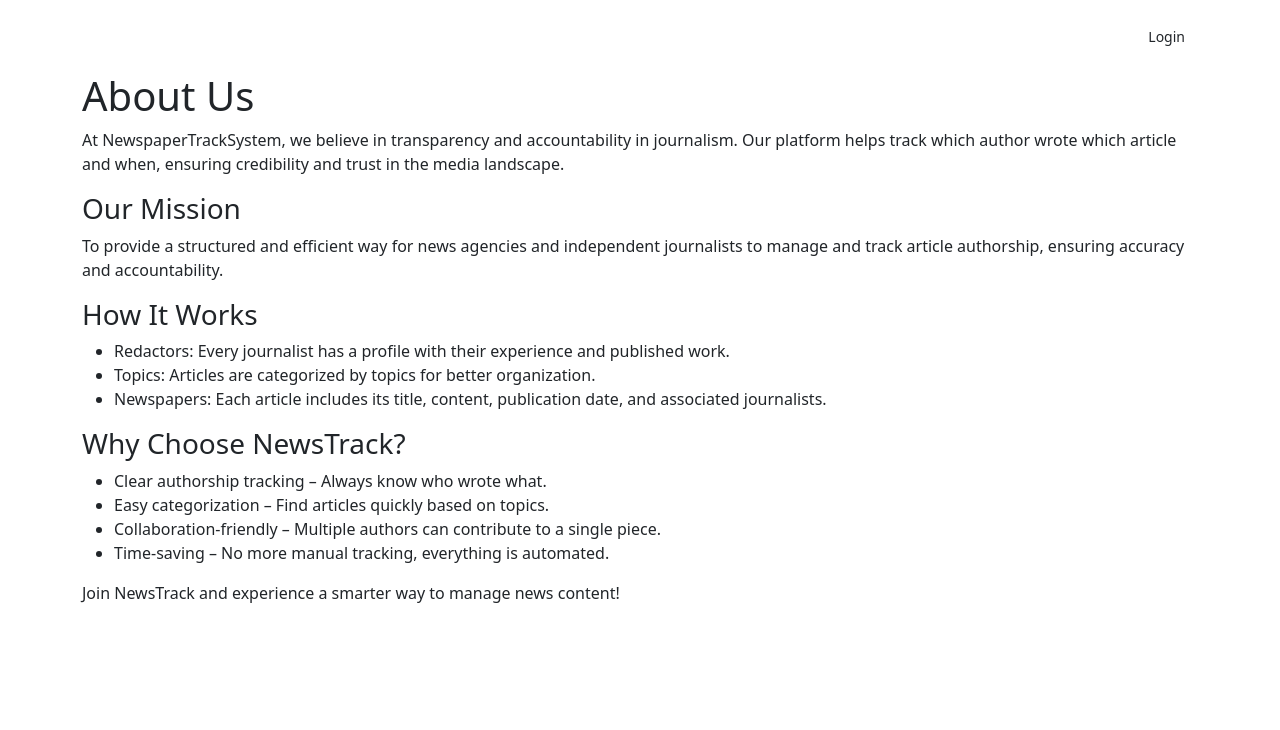
After one commit to dkornit/inform-agency, a Django app: page /about in a window 1280 px wide. The commit adds this page. Shown: the top 730 px of the page. Run offline with Django 5.2, Linux system fonts and the light colour scheme; some libraries are stand-ins or nearby versions.

```diff
--- a/app/urls.py
+++ b/app/urls.py
@@ -15,8 +15,8 @@ from app.views import (index,
                        RedactorDeleteView,
                        TopicCreateView,
                        TopicUpdateView,
-                       TopicDeleteView
-                    )
+                       TopicDeleteView, about_us
+                       )
 
 app_name = "app"
 
@@ -37,5 +37,5 @@ urlpatterns = [
     path("topics/create/", TopicCreateView.as_view(), name="topic-create"),
     path("topics/<int:pk>/update", TopicUpdateView.as_view(), name="topic-update"),
     path("topics/<int:pk>/delete", TopicDeleteView.as_view(), name="topic-delete"),
-
+    path("about", about_us, name="about-us")
 ]
--- a/app/views.py
+++ b/app/views.py
@@ -3,6 +3,7 @@ from django.urls import reverse_lazy
 from django.views import generic
 from django.shortcuts import render
 
+from app.forms import NewspaperSearchForm
 from app.models import Newspaper, Redactor, Topic
 
 
@@ -25,10 +26,29 @@ def index(request):
     return render(request, "app/index.html", context=context)
 
 
+def about_us(request):
+    return render(request, 'app/about_us.html')
+
+
 class NewspaperListView(generic.ListView):
     model = Newspaper
     template_name = "app/newspaper_list.html"
+    queryset = Newspaper.objects.select_related("topic")
     paginate_by = 3
+
+    def get_context_data(self, **kwargs):
+        context = super(NewspaperListView, self).get_context_data(**kwargs)
+        title = self.request.GET.get("title", "")
+        context['search_form'] = NewspaperSearchForm(
+            initial={"title": title}
+        )
+        return context
+
+    def get_queryset(self):
+        form = NewspaperSearchForm(self.request.GET)
+        if form.is_valid():
+            return self.queryset.filter(title__icontains=form.cleaned_data["title"])
+        return self.queryset
 
 
 class NewspaperDetailView(generic.DetailView):
@@ -77,15 +97,19 @@ class RedactorCreateView(LoginRequiredMixin, generic.CreateView):
 
 
 class RedactorUpdateView(LoginRequiredMixin, generic.UpdateView):
-    model = Newspaper
-    fields = ("year_of_experience")
+    model = Redactor
+    fields = ("first_name", "last_name", "year_of_experience",)
     success_url = reverse_lazy("app:redactor-list")
     template_name = "app/redactor_form.html"
 
+    def get_context_data(self, **kwargs):
+        context = super().get_context_data(**kwargs)
+        context['extra_data'] = 'Some extra data'
+        return context
 
 class RedactorDeleteView(LoginRequiredMixin, generic.DeleteView):
     model = Redactor
-    success_url = reverse_lazy("app:redactor-delete")
+    success_url = reverse_lazy("app:redactor-list")
 
 
 class TopicListView(generic.ListView):
--- /dev/null
+++ b/templates/app/about_us.html
@@ -0,0 +1,30 @@
+{% extends "layouts/base.html" %}
+
+{% block content %}
+
+    <section class="py-9">
+      <div class="container">
+        <h1>About Us</h1>
+        <p>At NewspaperTrackSystem, we believe in transparency and accountability in journalism. Our platform helps track which author wrote which article and when, ensuring credibility and trust in the media landscape.</p>
+
+        <h3>Our Mission</h3>
+        <p>To provide a structured and efficient way for news agencies and independent journalists to manage and track article authorship, ensuring accuracy and accountability.</p>
+
+        <h3>How It Works</h3>
+        <ul>
+          <li>Redactors: Every journalist has a profile with their experience and published work.</li>
+          <li>Topics: Articles are categorized by topics for better organization.</li>
+          <li>Newspapers: Each article includes its title, content, publication date, and associated journalists.</li>
+        </ul>
+
+        <h3>Why Choose NewsTrack?</h3>
+        <ul>
+          <li>Clear authorship tracking – Always know who wrote what.</li>
+          <li>Easy categorization – Find articles quickly based on topics.</li>
+          <li>Collaboration-friendly – Multiple authors can contribute to a single piece.</li>
+          <li>Time-saving – No more manual tracking, everything is automated.</li>
+        </ul>
+        <p>Join NewsTrack and experience a smarter way to manage news content!</p>
+      </div>
+  </section>
+{% endblock %}
--- a/templates/app/newspaper_list.html
+++ b/templates/app/newspaper_list.html
@@ -1,4 +1,5 @@
 {% extends "layouts/base.html" %}
+{% load crispy_forms_tags %}
 
 {% block content %}
 
@@ -8,6 +9,10 @@
       <div class="col-lg-6 my-auto">
         <h3>Newspaper List</h3>
         <p class="pe-5">This section displays a list of newspapers with their titles, publication dates, topics, and publishers. You can browse through the latest editions and learn more about each publication.</p>
+        <form class=".form-control-sm" method="get" action="">
+          {{ search_form|crispy }}
+          <button type="submit" class="btn btn-sm  bg-gradient-primary  mb-0 me-1">Search</button>
+        </form>
       </div>
       <div class="col-lg-6 mt-lg-0 mt-5 ps-lg-0 ps-0">
         {% if newspaper_list %}
--- a/templates/includes/footer.html
+++ b/templates/includes/footer.html
@@ -2,146 +2,36 @@
   <footer class="footer pt-5 mt-5">
     <div class="container">
       <div class=" row">
-        <div class="col-md-3 mb-4 ms-auto">
-          <div>
-            <a href="https://appseed.us/product/django-material-kit">
+        <div class="col-md-1 mb-4 ms-auto">
+            <a href="{% url "app:index" %}">
               <img src="{{ ASSETS_ROOT }}/img/logo-ct-dark.png" class="mb-3 footer-logo" alt="main_logo">
             </a>
-            <h6 class="font-weight-bolder mb-4">Material Kit 2</h6>
           </div>
+        <div class="col-md-2 col-sm-6 col-6 mb-4">
           <div>
-            <ul class="d-flex flex-row ms-n3 nav">
-              <li class="nav-item">
-                <a class="nav-link pe-1" href="https://www.facebook.com/CreativeTim" target="_blank">
-                  <i class="fab fa-facebook text-lg opacity-8"></i>
-                </a>
-              </li>
-              <li class="nav-item">
-                <a class="nav-link pe-1" href="https://twitter.com/creativetim" target="_blank">
-                  <i class="fab fa-twitter text-lg opacity-8"></i>
-                </a>
-              </li>
-              <li class="nav-item">
-                <a class="nav-link pe-1" href="https://dribbble.com/creativetim" target="_blank">
-                  <i class="fab fa-dribbble text-lg opacity-8"></i>
-                </a>
-              </li>
-              <li class="nav-item">
-                <a class="nav-link pe-1" href="https://github.com/creativetimofficial" target="_blank">
-                  <i class="fab fa-github text-lg opacity-8"></i>
-                </a>
-              </li>
-              <li class="nav-item">
-                <a class="nav-link pe-1" href="https://www.youtube.com/channel/UCVyTG4sCw-rOvB9oHkzZD1w" target="_blank">
-                  <i class="fab fa-youtube text-lg opacity-8"></i>
-                </a>
-              </li>
-            </ul>
+            <h6 class="text-sm">Newspaper Track System</h6>
           </div>
         </div>
-        <div class="col-md-2 col-sm-6 col-6 mb-4">
+        <div class="col-md-3 col-sm-6 col-6 mb-4">
           <div>
-            <h6 class="text-sm">Company</h6>
-            <ul class="flex-column ms-n3 nav">
-              <li class="nav-item">
-                <a class="nav-link" href="https://www.creative-tim.com/presentation" target="_blank">
-                  About Us
-                </a>
-              </li>
-              <li class="nav-item">
-                <a class="nav-link" href="https://www.creative-tim.com/templates/free" target="_blank">
-                  Freebies
-                </a>
-              </li>
-              <li class="nav-item">
-                <a class="nav-link" href="https://www.creative-tim.com/templates/premium" target="_blank">
-                  Premium Tools
-                </a>
-              </li>
-              <li class="nav-item">
-                <a class="nav-link" href="https://www.creative-tim.com/blog" target="_blank">
-                  Blog
-                </a>
-              </li>
-            </ul>
+            <h6 class="text-sm">Contact us: support@newstrack.com</h6>
           </div>
         </div>
-        <div class="col-md-2 col-sm-6 col-6 mb-4">
+        <div class="col-md-4 col-sm-6 col-6 mb-4">
           <div>
-            <h6 class="text-sm">Resources</h6>
-            <ul class="flex-column ms-n3 nav">
-              <li class="nav-item">
-                <a class="nav-link" href="https://iradesign.io/" target="_blank">
-                  Illustrations
-                </a>
-              </li>
-              <li class="nav-item">
-                <a class="nav-link" href="https://www.creative-tim.com/bits" target="_blank">
-                  Bits & Snippets
-                </a>
-              </li>
-              <li class="nav-item">
-                <a class="nav-link" href="https://www.creative-tim.com/affiliates/new" target="_blank">
-                  Affiliate Program
-                </a>
-              </li>
-            </ul>
+            <h6 class="text-sm">
+              <a href="{% url "app:index" %}">Privacy Policy |</a>
+              <a href="{% url "app:index" %}">Terms of Use |</a>
+              <a href="{% url "app:index" %}">About Us |</a>
+              <a href="{% url "app:index" %}">Feedback </a>
+            </h6>
           </div>
         </div>
-        <div class="col-md-2 col-sm-6 col-6 mb-4">
-          <div>
-            <h6 class="text-sm">Help & Support</h6>
-            <ul class="flex-column ms-n3 nav">
-              <li class="nav-item">
-                <a class="nav-link" href="https://www.creative-tim.com/contact-us" target="_blank">
-                  Contact Us
-                </a>
-              </li>
-              <li class="nav-item">
-                <a class="nav-link" href="https://www.creative-tim.com/knowledge-center" target="_blank">
-                  Knowledge Center
-                </a>
-              </li>
-              <li class="nav-item">
-                <a class="nav-link" href="https://services.creative-tim.com/?ref=ct-mk2-footer" target="_blank">
-                  Custom Development
-                </a>
-              </li>
-              <li class="nav-item">
-                <a class="nav-link" href="https://www.creative-tim.com/sponsorships" target="_blank">
-                  Sponsorships
-                </a>
-              </li>
-            </ul>
-          </div>
-        </div>
-        <div class="col-md-2 col-sm-6 col-6 mb-4 me-auto">
-          <div>
-            <h6 class="text-sm">Legal</h6>
-            <ul class="flex-column ms-n3 nav">
-              <li class="nav-item">
-                <a class="nav-link" href="https://www.creative-tim.com/knowledge-center/terms-of-service" target="_blank">
-                  Terms & Conditions
-                </a>
-              </li>
-              <li class="nav-item">
-                <a class="nav-link" href="https://www.creative-tim.com/knowledge-center/privacy-policy" target="_blank">
-                  Privacy Policy
-                </a>
-              </li>
-              <li class="nav-item">
-                <a class="nav-link" href="https://www.creative-tim.com/license" target="_blank">
-                  Licenses (EULA)
-                </a>
-              </li>
-            </ul>
-          </div>
-        </div>
+
         <div class="col-12">
           <div class="text-center">
             <p class="text-dark my-4 text-sm font-weight-normal">
-              &copy; <a href="https://bit.ly/3fKQZaL" class="font-weight-bold" target="_blank">Creative Tim</a>
-              coded by <a href="https://appseed.us" class="font-weight-bold" target="_blank">AppSeed</a>.
+             <a href="{% url "app:index" %}" class="font-weight-bold" target="_blank">© 2025 NewsTrack. All rights reserved.</a>.
             </p>
           </div>
         </div>
--- a/templates/includes/navigation.html
+++ b/templates/includes/navigation.html
@@ -19,7 +19,6 @@
             Newspapers
           </a>
         </li>
-
         <li class="nav-item mx-2">
           <a href="{% url 'app:redactor-list'%}" class="nav-link ps-2 d-flex justify-content-between cursor-pointer align-items-center" role="button">
             Redactors
@@ -30,20 +29,15 @@
             Topics
           </a>
         </li>
-
         <li class="nav-item dropdown dropdown-hover mx-2">
-          <a href="{% url 'app:redactor-list'%}" class="nav-link ps-2 d-flex justify-content-between cursor-pointer align-items-center" role="button">
+          <a href="{% url 'app:about-us' %}" class="nav-link ps-2 d-flex justify-content-between cursor-pointer align-items-center" role="button">
             About Us
           </a>
         </li>
       </ul>
-
       <ul class="navbar-nav d-lg-block d-none">
         <li class="nav-item">
           {% if user.is_authenticated %}
-{#              <div class="btn btn-sm  bg-gradient-primary  mb-0 me-1" >#}
-{#                {{ user.get_username }}#}
-{#              </div>#}
               <form id="logout-form" method="post" action="{% url 'admin:logout' %}">
                 {% csrf_token %}
                 <div class="btn btn-sm  bg-gradient-primary  mb-0 me-1">{{ user.get_username }}</div>
```
Also changed, not shown: app/forms.py (renamed from inform_agency/forms.py, +15 -1 lines), templates/app/index.html (+11 -11 lines), db.sqlite3, templates/includes/pagination.html (line endings or trailing spaces).
